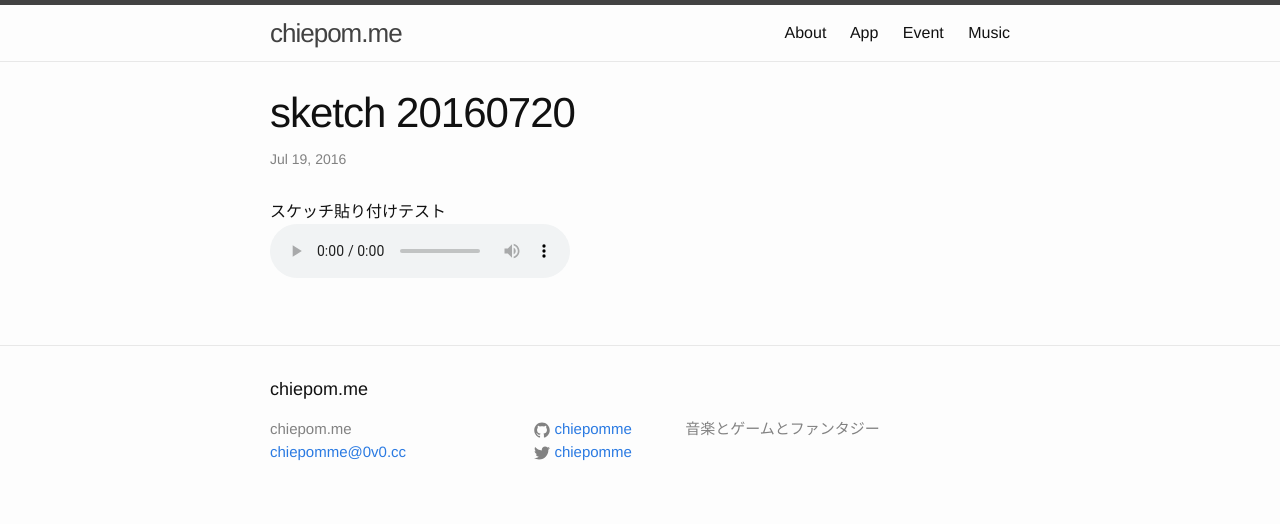
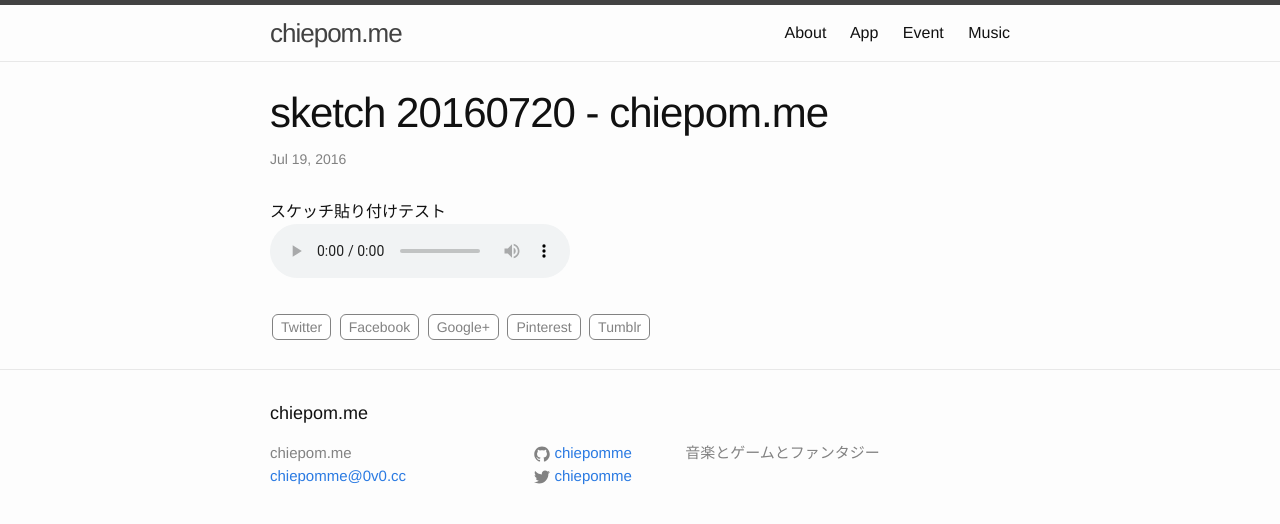
Before and after one commit to chiepomme/chiepom.me, a Jekyll site: the page built from _posts/2016-07-20-sketch 20160720.html, in a window 1280 px wide. Shown: the top 524 px of the page. Built offline with Jekyll 4.4.1, drawn with Linux system fonts in a browser that asks for light colours.

Commit message:
sharebuttons

```diff
--- a/_config.yml
+++ b/_config.yml
@@ -23,7 +23,8 @@ author:
   twitter: chiepomme
 twitter:
   username: chiepomme
-
+facebook:
+  admins: chiepomme
 
 gems:
   - jekyll-seo-tag
--- a/_layouts/page.html
+++ b/_layouts/page.html
@@ -4,7 +4,7 @@ layout: default
 <article class="post">
 
   <header class="post-header">
-    <h1 class="post-title">{{ page.title }}</h1>
+    <h1 class="post-title">{{ page.title }} - chiepom.me</h1>
   </header>
 
   <div class="post-content">
--- a/_layouts/post.html
+++ b/_layouts/post.html
@@ -4,7 +4,7 @@ layout: default
 <article class="post" itemscope itemtype="http://schema.org/BlogPosting">
 
   <header class="post-header">
-    <h1 class="post-title" itemprop="name headline">{{ page.title }}</h1>
+    <h1 class="post-title" itemprop="name headline">{{ page.title }} - chiepom.me</h1>
     <p class="post-meta"><time datetime="{{ page.date | date_to_xmlschema }}" itemprop="datePublished">{{ page.date | date: "%b %-d, %Y" }}</time>{% if page.author %} • <span itemprop="author" itemscope itemtype="http://schema.org/Person"><span itemprop="name">{{ page.author }}</span></span>{% endif %}</p>
   </header>
 
@@ -12,4 +12,12 @@ layout: default
     {{ content }}
   </div>
 
+  <div class="post-share">
+    <a href="https://twitter.com/intent/tweet?text={{ page.title }}&url={{ site.url }}{{ page.url }}&via={{ site.twitter_username }}&related={{ site.twitter_username }}" rel="nofollow" target="_blank" title="Share on Twitter">Twitter</a>
+    <a href="https://facebook.com/sharer.php?u={{ site.url }}{{ page.url }}" rel="nofollow" target="_blank" title="Share on Facebook">Facebook</a>
+    <a href="https://plus.google.com/share?url={{ site.url }}{{ page.url }}" rel="nofollow" target="_blank" title="Share on Google+">Google+</a>
+    <a href="http://pinterest.com/pin/create/button/?url={{ site.url }}{{ page.url }}&description={{ page.title }}" rel="nofollow" target="_blank" title="Share on Pinterest">Pinterest</a>
+    <a href="http://www.tumblr.com/share/link?url={{ site.url }}{{ page.url }}&name={{ page.title }}&description={{ page.title }}" rel="nofollow" target="_blank" title="Share on Tumblr">Tumblr</a>
+  </div>
+
 </article>
--- a/_sass/_base.scss
+++ b/_sass/_base.scss
@@ -205,3 +205,23 @@ pre {
         }
     }
 }
+
+/**
+ * Share buttons
+ */
+
+.post-share a {
+    border: 1px solid $grey-color;
+    border-radius: 6px;
+    font-size: $small-font-size;
+    padding: 4px 8px;
+    margin: 2px;
+    background-color: white;
+    color: $grey-color;
+    text-decoration: none;
+}
+
+.post-share a:hover {
+    background-color: $grey-color;
+    color: white;
+}
```
